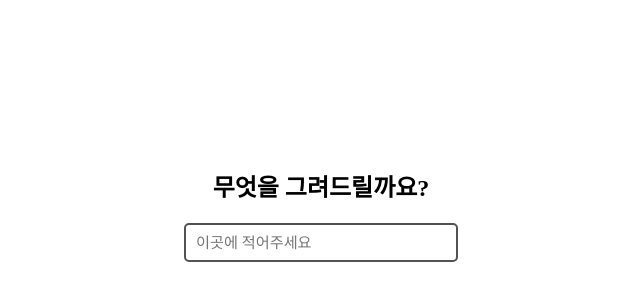
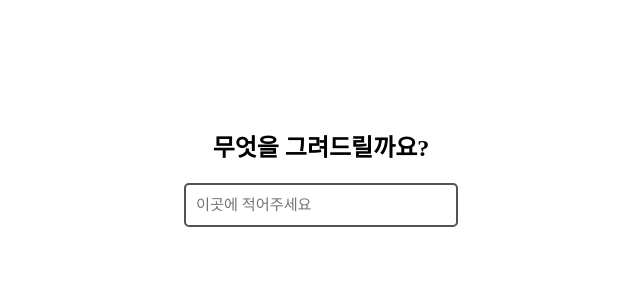
Before and after one commit to EMIKEI/draw, a plain HTML site: page index.html in a window 1280 px wide. Shown: the part 192-492 px from the top of the page, without its empty margins (319-959 px from the left). Drawn offline with Linux system fonts and the light colour scheme.

Commit message:
add inputmode = "none"

```diff
--- a/main.css
+++ b/main.css
@@ -22,7 +22,7 @@ body::-webkit-scrollbar {
   position: fixed;
   width: 100vw;
   height: 100vh;
-  margin: 45vh 0 0 0;
+  margin: 40vh 0 0 0;
 }
 
 .requestBar {
@@ -34,7 +34,7 @@ body::-webkit-scrollbar {
   max-width: 250px;
   height: 35px;
   margin: 20px 0;
-  padding: 0 10px;
+  padding: 2.5px 10px;
 }
 
 .boxZone {
@@ -59,6 +59,7 @@ body::-webkit-scrollbar {
   background-color: #00000000;
   color: #525252;
   transition: ease-in transform 0.25s;
+  cursor: pointer;
 }
 .closeBut:hover {
   transform: rotate(-90deg);
--- a/main.js
+++ b/main.js
@@ -11,6 +11,7 @@ const box_explain = document.querySelector(".box_explain")
             boxZone.classList.remove("hide");
             box_explain.innerHTML = `네가 원하는 "${requestBar.value}"은(는) 이 상자 안에 들어있어. `;
             requestBar.value = null ;
+            requestBar.inputmode = "none";
             window.scrollBy({
                 top: boxZone.offsetHeight/2.15,
                 behavior: "smooth"
```
